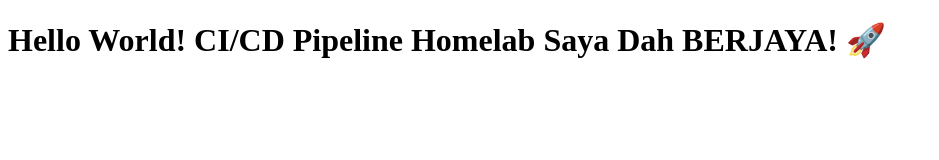
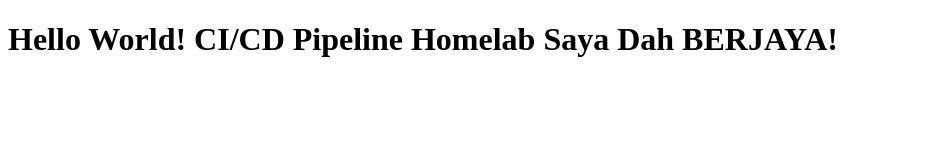
Before and after one commit to Nabil-Dev-Ops/project1, a plain HTML site: page index.html in a window 1280 px wide. Shown: the whole page, without its empty margins (0-939 px from the left). Drawn offline with Linux system fonts and the light colour scheme.

Commit message:
buang simbol roket dalam index.html

```diff
--- a/index.html
+++ b/index.html
@@ -4,6 +4,6 @@
     <title>Project 1 - Homelab</title>
 </head>
 <body>
-    <h1>Hello World! CI/CD Pipeline Homelab Saya Dah BERJAYA! 🚀</h1>
+    <h1>Hello World! CI/CD Pipeline Homelab Saya Dah BERJAYA! </h1>
 </body>
 </html>
```
